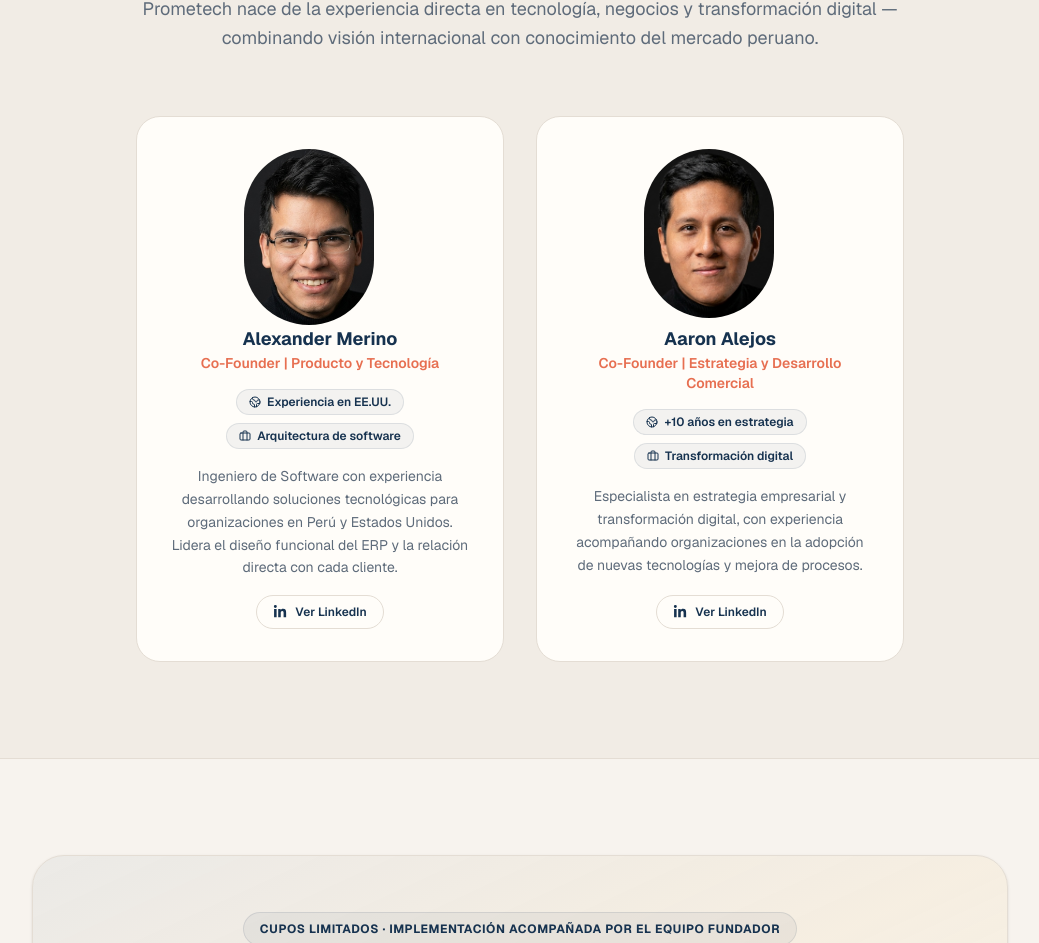
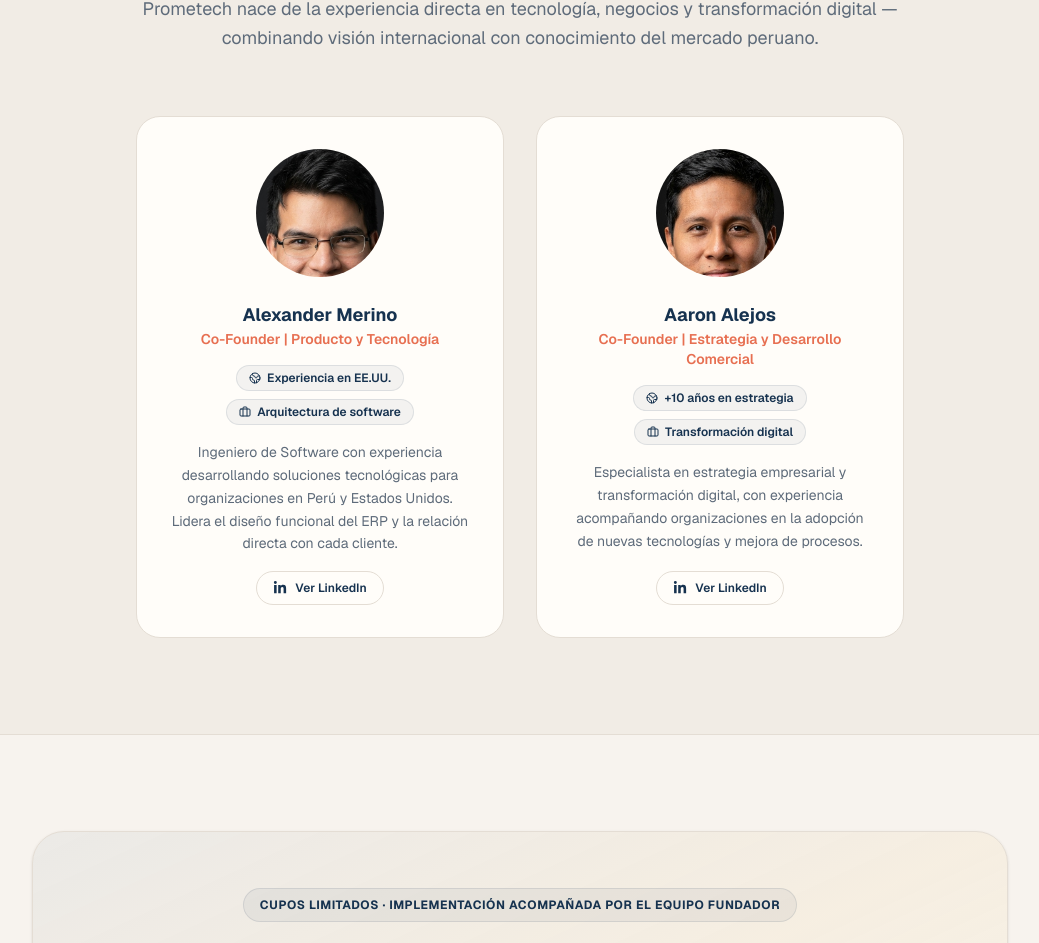
Before and after one commit to alexandermerino-prometech/landing-page, a Next.js app: page / in a window 1280 px wide. Shown: the part 7496-8439 px from the top of the page, without its empty margins (120-1159 px from the left). Built offline with nearby package versions, Linux system fonts and the light colour scheme; no server answers.

Commit message:
arreglando las fotos 4

```diff
--- a/app/components/EquipoExperiencia.tsx
+++ b/app/components/EquipoExperiencia.tsx
@@ -63,13 +63,12 @@ export default function EquipoExperiencia() {
               key={persona.nombre}
               className="bg-[#FFFDF9] rounded-3xl border border-[#E4DDD4] p-8 flex flex-col items-center text-center hover:shadow-md hover:border-[#16324F]/20 transition-all duration-300"
             >
-              <div className="relative w-38 h-38 mb-6">
+              <div className="relative w-32 h-32 mb-6 overflow-hidden rounded-full">
                 <Image
                   src={persona.foto}
                   alt={persona.nombre}
-                  width={130}
-                  height={130}
-                  className="rounded-full object-cover"
+                  fill
+                  className="object-cover object-top scale-110"
                 />
               </div>
 
```
